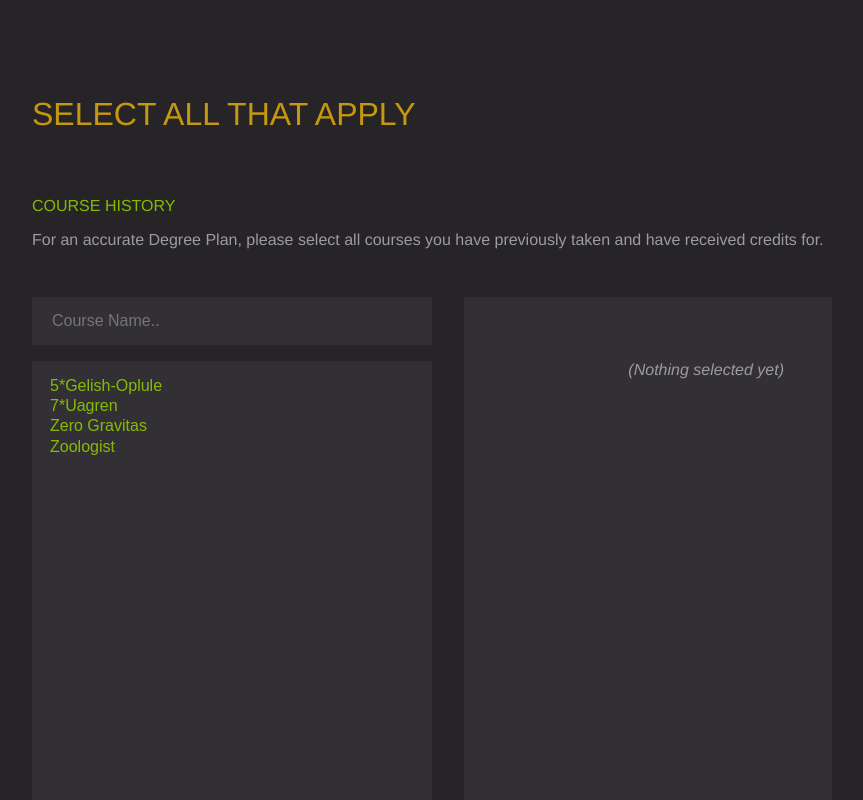
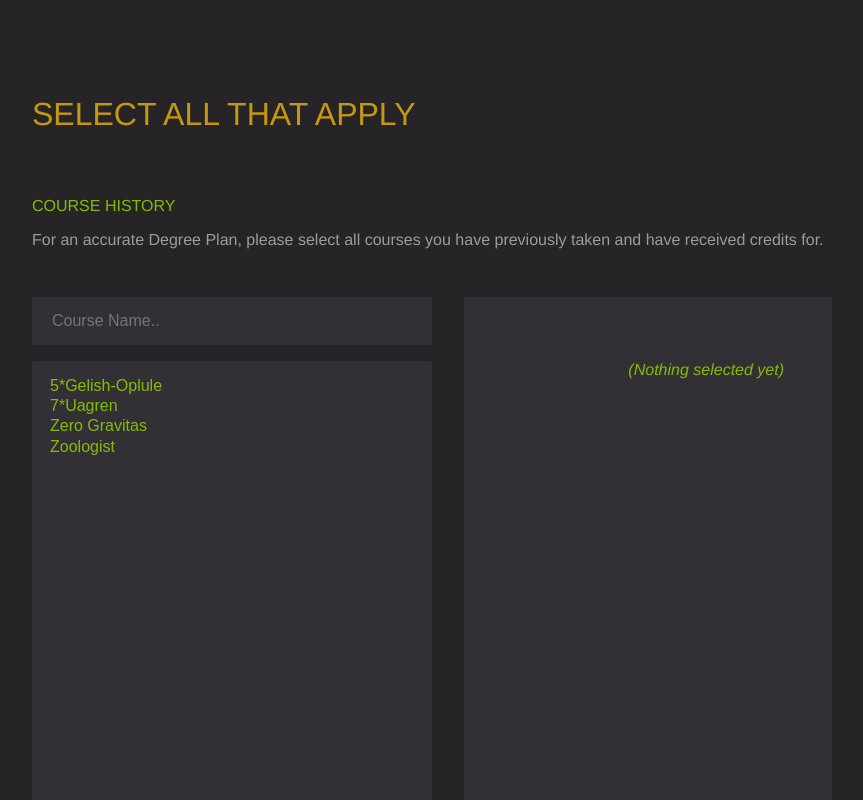
Before and after one commit to UBCO-COSC499-Winter-2018-Term-1-2/visual-course-planner, a React app in the folder client/: page /course-history in a window 1280 px wide. Shown: the top 800 px of the page, without its empty margins (32-895 px from the left). Built offline with nearby package versions, Linux system fonts and the light colour scheme.

Commit message:
finalized styling

```diff
--- a/client/src/components/FilterMultiSelect/multiSelectMenu.css
+++ b/client/src/components/FilterMultiSelect/multiSelectMenu.css
@@ -69,7 +69,7 @@
 
 /* CHOSEN COURSES BY STUDENTS IN WHICH THAT HAVE RECIEVED CREDITS FOR */
 .added-courses{
-    color: #9c9b9d;
+    color: #84bd00;
     align-content: left;
     display: flex;
     justify-content: flex-end;
--- a/client/src/components/FilterMultiSelect/multiSelectMenu.js
+++ b/client/src/components/FilterMultiSelect/multiSelectMenu.js
@@ -3,6 +3,8 @@
 import t from 'prop-types';
 import React, { Component } from 'react';
 import '../FilterMultiSelect/multiSelectMenu.css';
+//import PropTypes from 'prop-types';
+
 
 function makeLookup(arr, prop) {
   let lkup = {};
```
